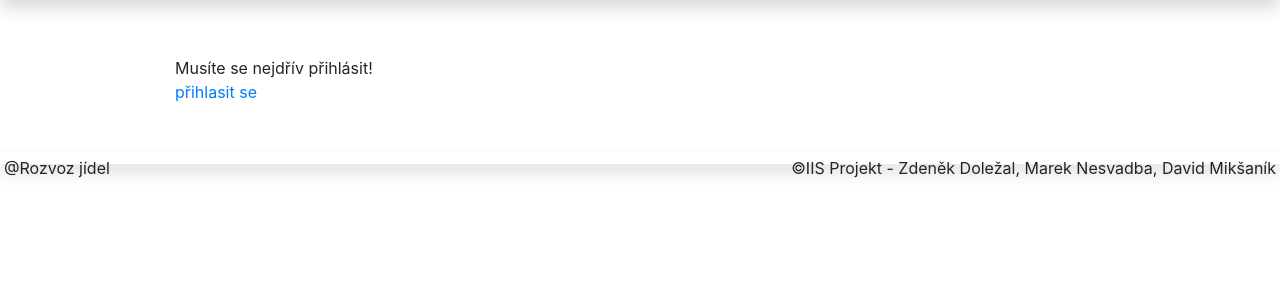
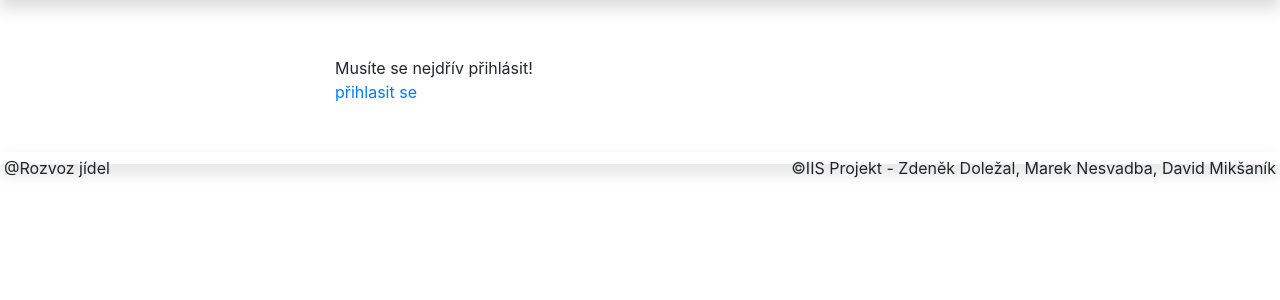
Before and after one commit to Griperis/IIS-Food-Delivery, a Django app: page /driver/ in a window 1280 px wide. Shown: the part 56-356 px from the top of the page. Run offline with Django 3.2, Linux system fonts and the light colour scheme; data that the repository does not hold is empty; some libraries are stand-ins or nearby versions.

Commit message:
some more styling

```diff
--- a/FoodDelivery/forms.py
+++ b/FoodDelivery/forms.py
@@ -73,7 +73,7 @@ class FacilityChangeForm(forms.ModelForm):
             check_offers = [offer.pk for offer in kwargs['initial']['offers']]
             self.initial['offers'] = check_offers
 
-    state = forms.ChoiceField(choices=[('A', 'Přijímá objednávky'), ('D', 'Nepřijímá objednávky')], label=_('Stav'))
+    state = forms.ChoiceField(choices=[('A', 'Přijímá objednávky'), ('D', 'Nepřijímá objednávky')], label=_('Stav'),)
     offers = forms.ModelMultipleChoiceField(queryset=Offer.objects.all(), required=False, label=_('Nabídky'),
                                             widget=forms.CheckboxSelectMultiple(), )
 
@@ -106,7 +106,7 @@ class OfferChangeForm(forms.ModelForm):
         model = Offer
         fields = ('name', 'variant', 'items')
         labels = {'name' : _('Název'), }
-        widgets = { 'name' : forms.TextInput(attrs={'class' : 'form-control'}), }
+        widgets = { 'name' : forms.TextInput(attrs={'class' : 'form-control'}),}
 
 class FoodChangeForm(forms.ModelForm):
 
--- a/FoodDelivery/templates/app/driver.html
+++ b/FoodDelivery/templates/app/driver.html
@@ -3,7 +3,7 @@
 
 {% block content %}
 
-<div class="row w-75    pt-2 mx-auto" >
+<div class="row w-50 pt-2 mx-auto" >
         <div class="col-sm">
 
         {% if user.is_authenticated %}
@@ -121,7 +121,7 @@
                             <form action="{% url 'driver_accept_order' %}" method="POST"> {% csrf_token %}
                                 <input type="hidden" name="order_id" value={{ order_data.order.id }} />
                                 <input type="hidden" name="next_url" value="{{ request.get_full_path }}"/>
-                                <input type="submit" class="btn btn-danger mb-2 mt-2 ml-2" value="Doručeno"/>
+                                <input type="submit" class="btn btn-warning mb-2 mt-2 ml-2" value="Doručeno"/>
                             </form>
                         {% endif %}
                     </div>
--- a/FoodDelivery/templates/app/operator_offers.html
+++ b/FoodDelivery/templates/app/operator_offers.html
@@ -59,7 +59,7 @@
                     <input type="text" name="new_offer_name" class="form-control" required="" >
                 </p>
                 <p>
-                    <select name='new_variant'>
+                    <select class="form-control" name='new_variant'>
                         <option value='D'> denní nabídka </option>
                         <option value='P'> stálá nabídka </option>
                     </select>
--- a/FoodDelivery/templates/app/operator_orders.html
+++ b/FoodDelivery/templates/app/operator_orders.html
@@ -1,6 +1,6 @@
 {% block orders %}
 
-    <div class="card pt-3 mx-auto">
+    <div class="card mt-3 mx-auto">
 
         <div class="card-header">
             <h5 class="card-title">{{ order_data.order.belongs_to }}</h5>
```
